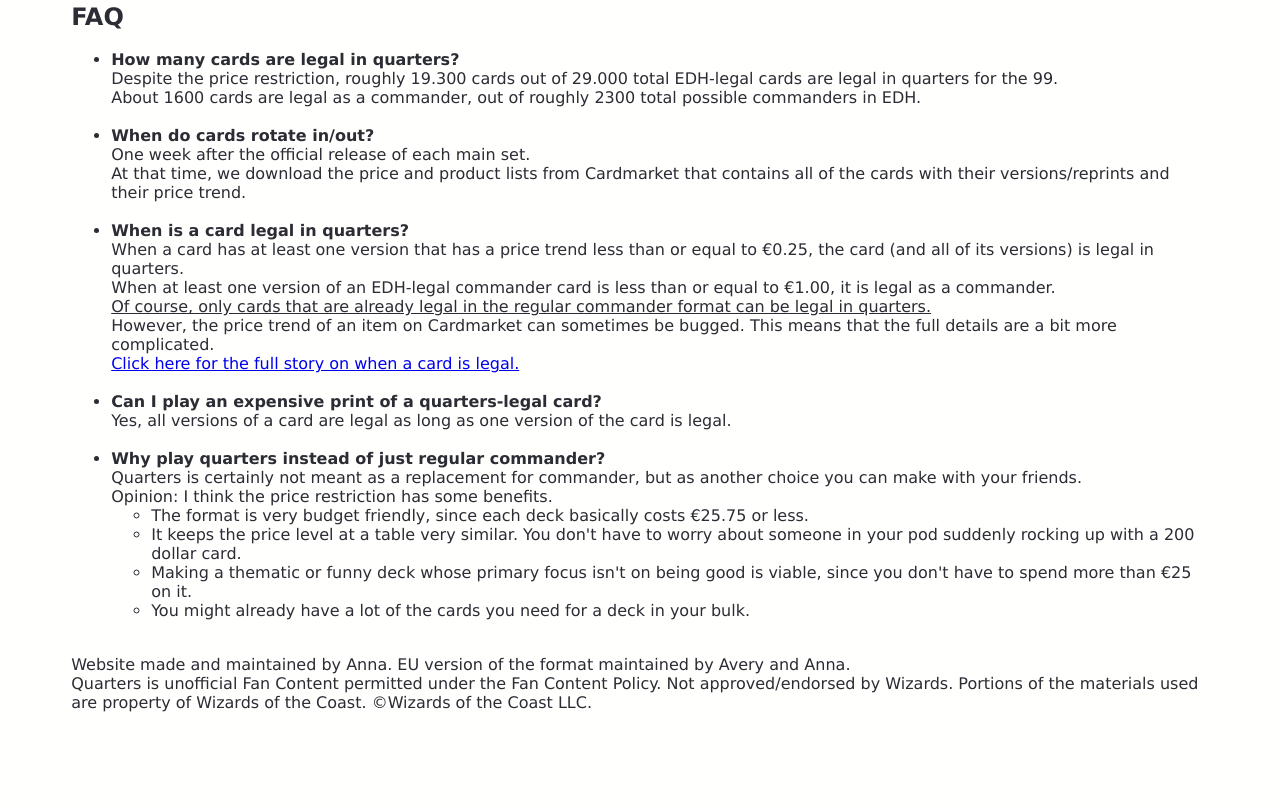
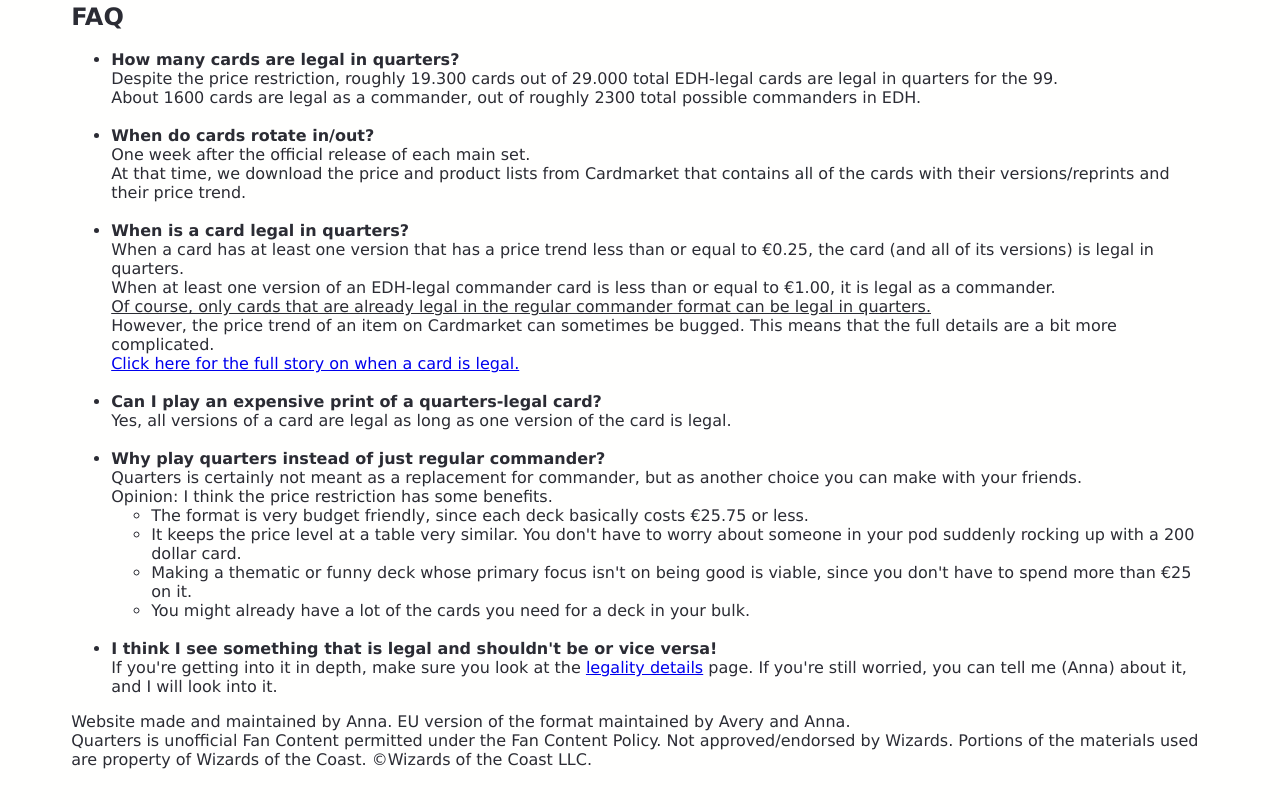
Before and after one commit to Quintkat/euquarters, a plain HTML site: page index.html in a window 1280 px wide. Shown: the part 564-1371 px from the top of the page. Before the commit the page ends 1326 px from the top, so only its background shows below. Drawn offline with Linux system fonts and the light colour scheme.

Commit message:
faq update

```diff
--- a/index.html
+++ b/index.html
@@ -67,6 +67,10 @@
             <li>You might already have a lot of the cards you need for a deck in your bulk.</li>
           </ul><br>
         </li>
+        <li>
+          <b>I think I see something that is legal and shouldn't be or vice versa!</b><br>
+          If you're getting into it in depth, make sure you look at the <a href="/euquarters/legal.html">legality details</a> page. If you're still worried, you can tell me (Anna) about it, and I will look into it.
+        </li>
       </ul>
 
       <footer>
```
